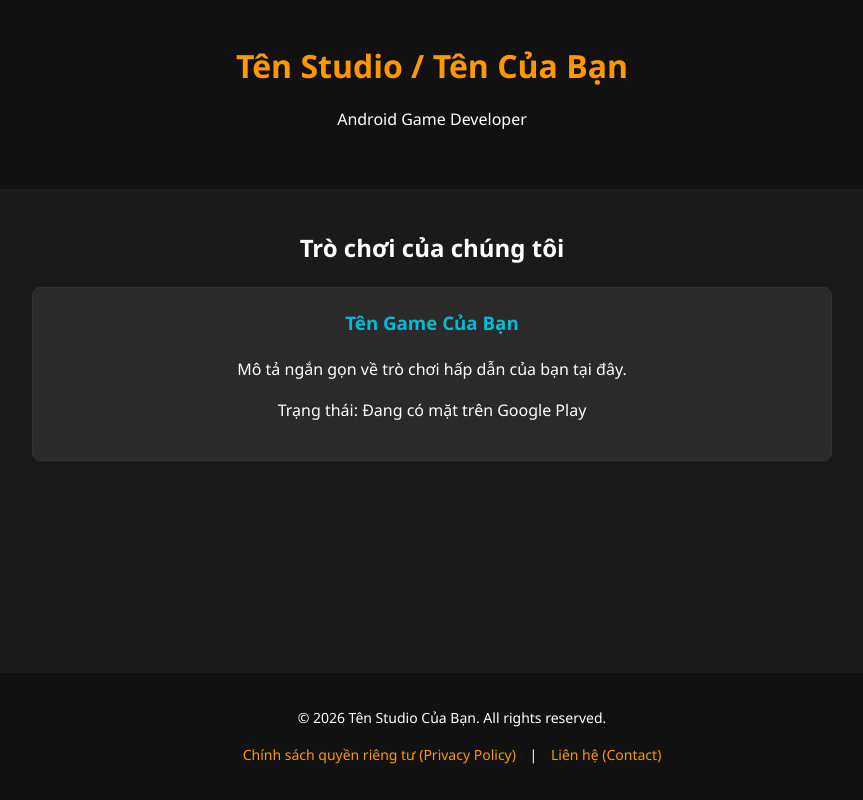
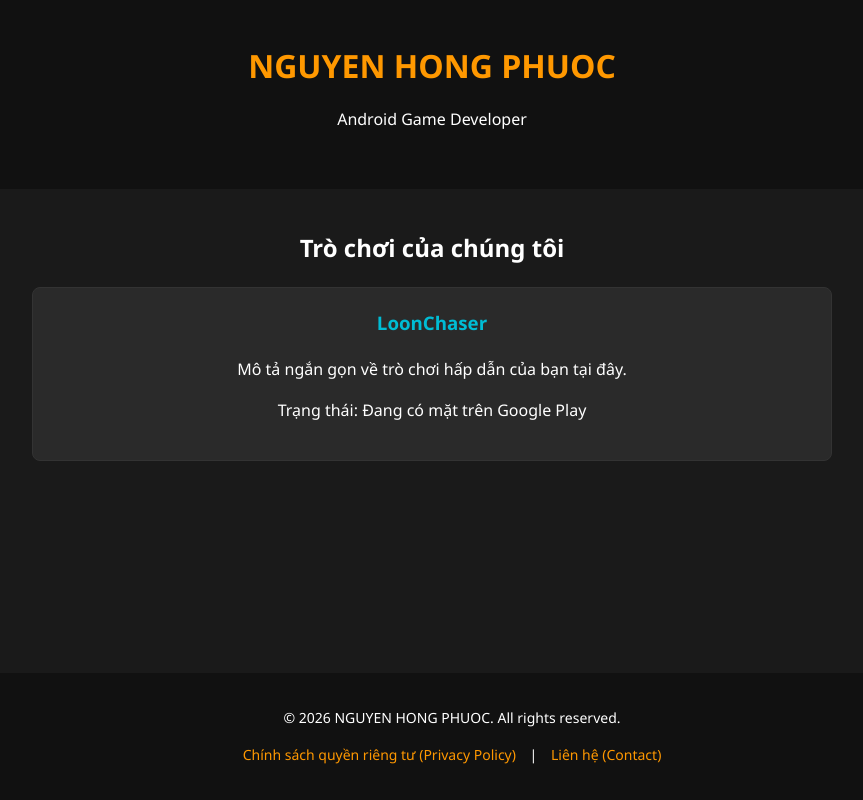
Before and after one commit to nhphuoc65/.github.io, a plain HTML site: page index.html in a window 1280 px wide. Shown: the whole page, without its empty margins (208-1071 px from the left). Drawn offline with Linux system fonts and the light colour scheme.

Commit message:
Update index.html

```diff
--- a/index.html
+++ b/index.html
@@ -3,7 +3,7 @@
 <head>
     <meta charset="UTF-8">
     <meta name="viewport" content="width=device-width, initial-scale=1.0">
-    <title>Tên Studio / Nhà Phát Triển Game của Bạn</title>
+    <title>NGUYEN HONG PHUOC</title>
     <style>
         body {
             font-family: 'Segoe UI', Tahoma, Geneva, Verdana, sans-serif;
@@ -51,7 +51,7 @@
 <body>
 
     <header>
-        <h1>Tên Studio / Tên Của Bạn</h1>
+        <h1>NGUYEN HONG PHUOC</h1>
         <p>Android Game Developer</p>
     </header>
 
@@ -60,7 +60,7 @@
 
         <!-- Khu vực giới thiệu Game Android của bạn -->
         <div class="game-card">
-            <h3>Tên Game Của Bạn</h3>
+            <h3>LoonChaser</h3>
             <p>Mô tả ngắn gọn về trò chơi hấp dẫn của bạn tại đây.</p>
             <p>Trạng thái: Đang có mặt trên Google Play</p>
         </div>
@@ -68,10 +68,10 @@
 
     <!-- PHẦN QUAN TRỌNG NHẤT KHÔNG ĐƯỢC THIẾU -->
     <footer>
-        <p>&copy; 2026 Tên Studio Của Bạn. All rights reserved.</p>
+        <p>&copy; 2026 NGUYEN HONG PHUOC. All rights reserved.</p>
         <p>
             <a href="privacy-policy.html">Chính sách quyền riêng tư (Privacy Policy)</a> |
-            <a href="mailto:email-cua-ban@gmail.com">Liên hệ (Contact)</a>
+            <a href="mailto:nh.phuoc65@gmail.com">Liên hệ (Contact)</a>
         </p>
     </footer>
 
```
